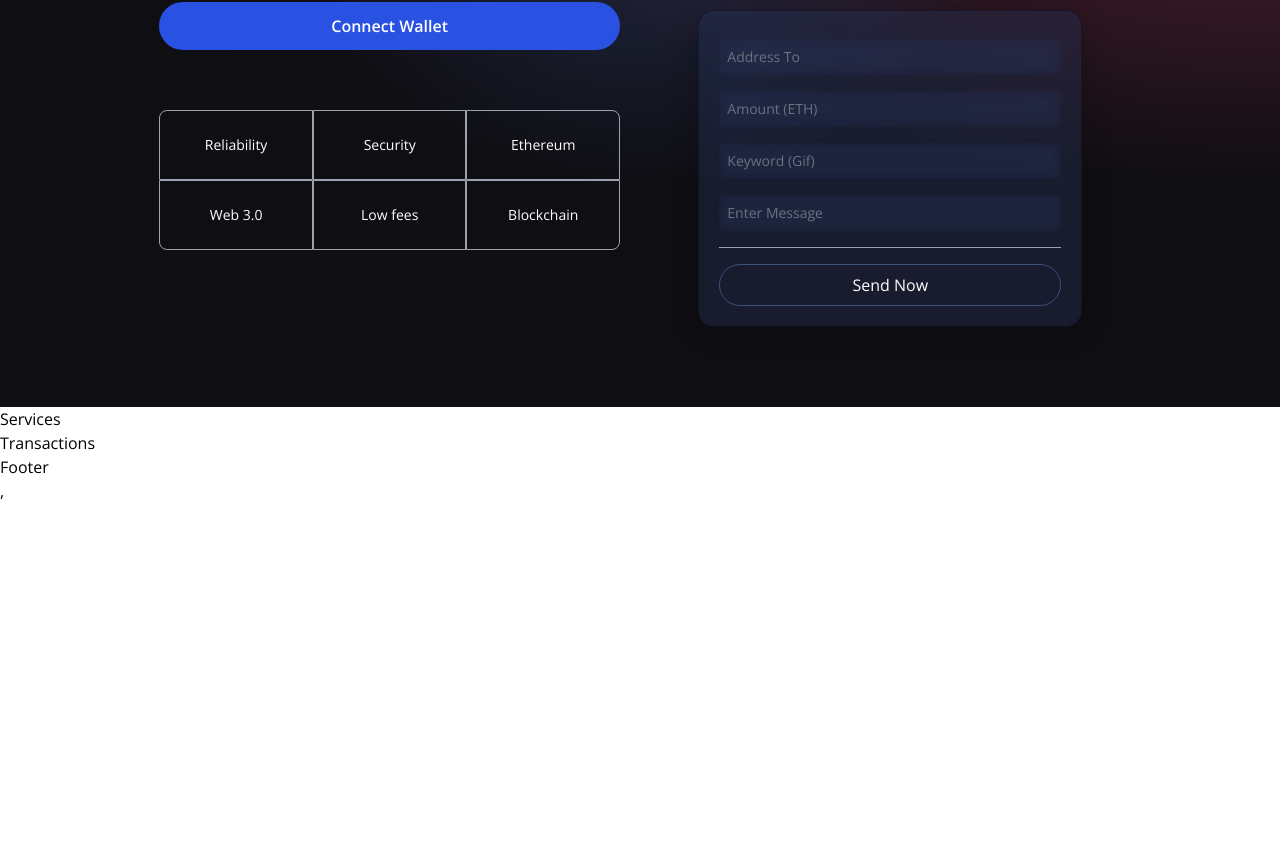
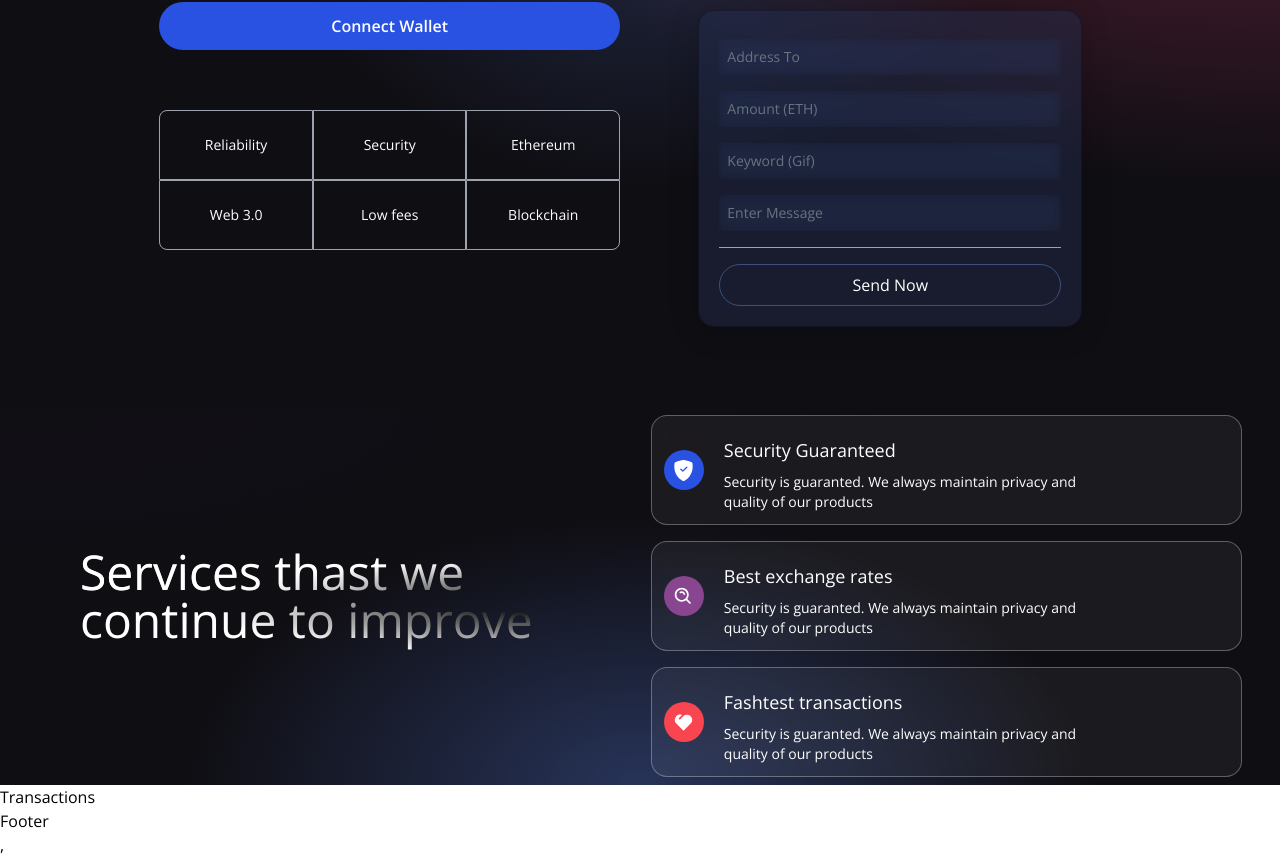
Before and after one commit to Masvi/smart-contract-app, a React (Vite) app in the folder client/: page / in a window 1280 px wide. Shown: the part 342-1199 px from the top of the page. Before the commit the page ends 845 px from the top, so only its background shows below. Built offline with nearby package versions, Linux system fonts and the light colour scheme.

Commit message:
feat: services cards

```diff
--- a/client/src/components/Services.jsx
+++ b/client/src/components/Services.jsx
@@ -1,5 +1,60 @@
+import { BsShieldFillCheck } from "react-icons/bs";
+import { BiSearchAlt } from "react-icons/bi";
+import { RiHeart2Fill } from "react-icons/ri";
+
+const ServiceCard = ({ color, title, icon, subtitle }) => (
+  <div className="flex flex-row justify-start items-center white-glassmorphism p-3 m-2 cursor-pointer">
+    <div
+      className={`w-10 h-10 rounded-full flex justify-center items-center ${color}`}
+    >
+      {icon}
+    </div>
+    <div className="ml-5 flex flex-col flex-1">
+      <h1 className="mt-2 text-white text-lg">{title}</h1>
+      <p className="mt-2 text-white text-sm md:w-9/12">{subtitle}</p>
+    </div>
+  </div>
+);
 const Services = () => {
-  return <h1>Services</h1>;
+  return (
+    <div className="flex w-full justify-center items-center gradient-bg-services">
+      <div className="flex mf:flex-row flex-col items-center justify-between md:p-20 py-12 px-4">
+        <div className="flex-1 flex flex-col justify-start items-start">
+          <h1 className="text-white text-3xl sm:text-5xl py-2 text-gradient">
+            Services thast we
+            <br />
+            continue to improve
+          </h1>
+        </div>
+      </div>
+      <div className="flex-1 flex flex-col justify-start items-center">
+        <ServiceCard
+          color="bg-[#2952e3]"
+          title="Security Guaranteed"
+          icon={<BsShieldFillCheck fontSize={21} className="text-white" />}
+          subtitle={
+            "Security is guaranted. We always maintain privacy and quality of our products"
+          }
+        />
+        <ServiceCard
+          color="bg-[#89458F]"
+          title="Best exchange rates"
+          icon={<BiSearchAlt fontSize={21} className="text-white" />}
+          subtitle={
+            "Security is guaranted. We always maintain privacy and quality of our products"
+          }
+        />
+        <ServiceCard
+          color="bg-[#F84550]"
+          title="Fashtest transactions"
+          icon={<RiHeart2Fill fontSize={21} className="text-white" />}
+          subtitle={
+            "Security is guaranted. We always maintain privacy and quality of our products"
+          }
+        />
+      </div>
+    </div>
+  );
 };
 
 export default Services;
```
